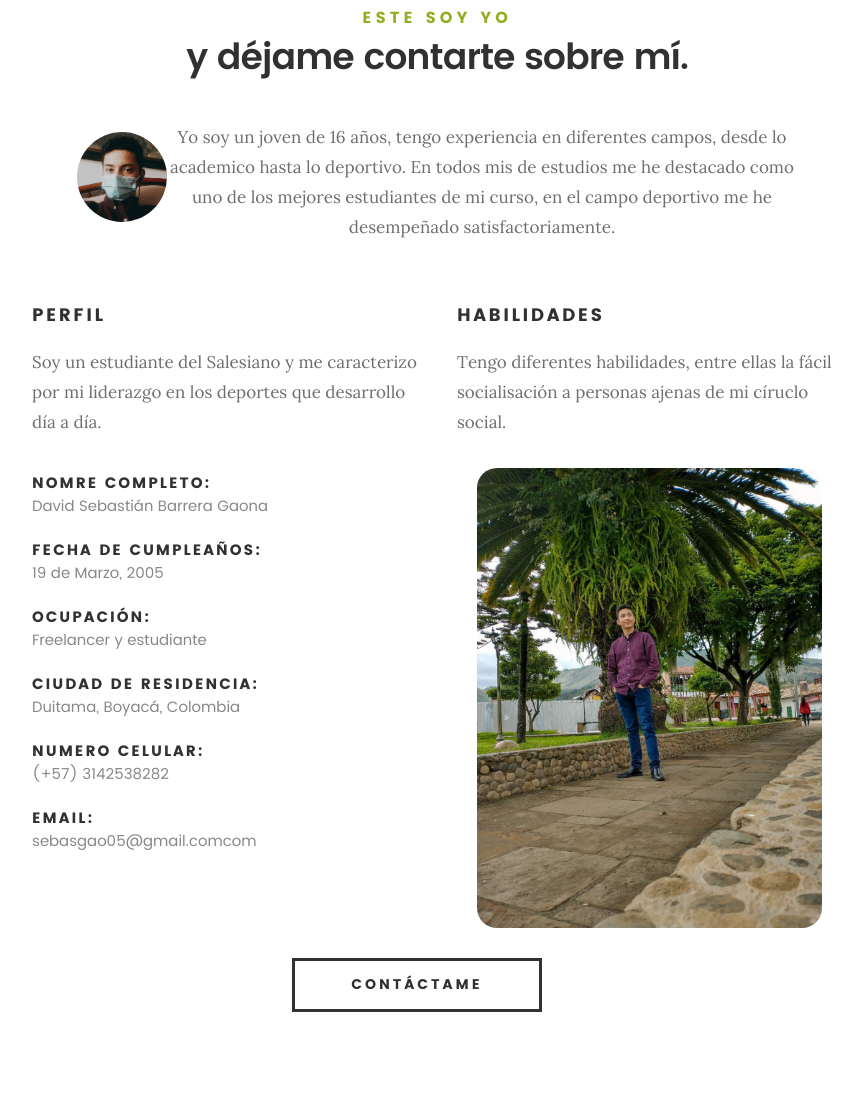
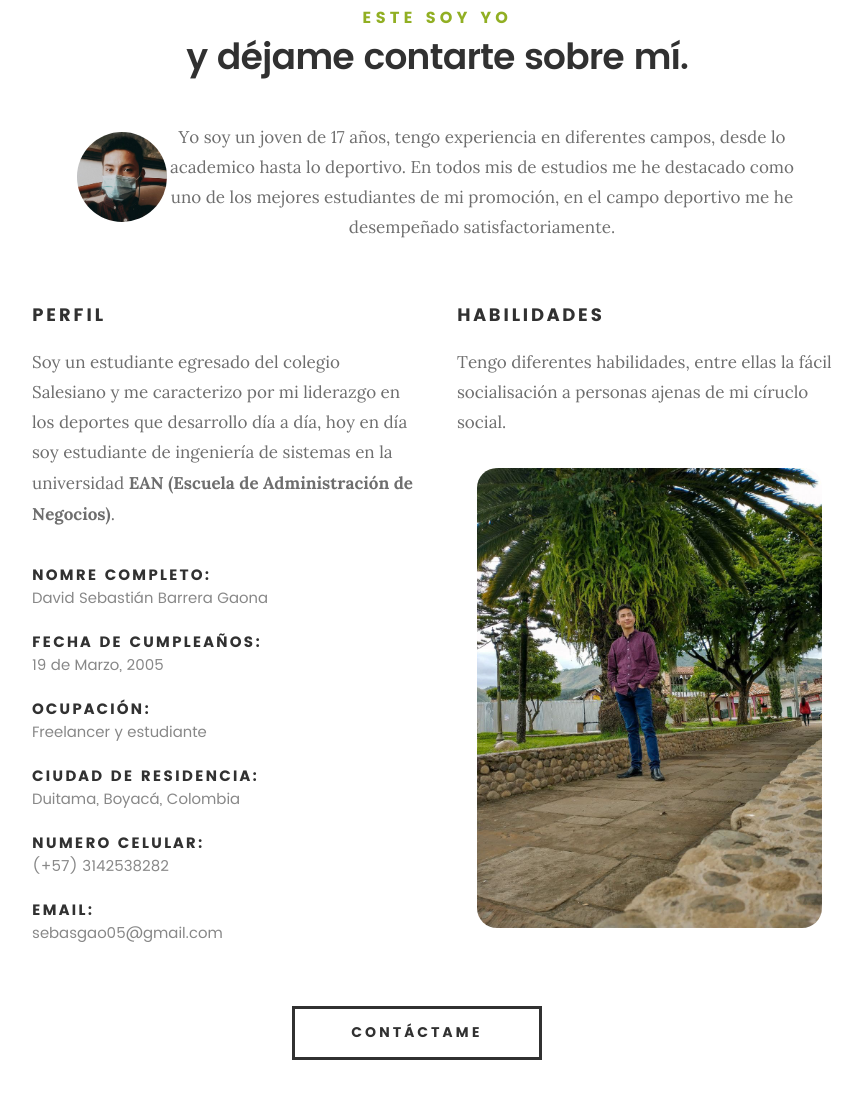
Before and after one commit to sebasgao05/Portafolio, a plain HTML site: page index.html in a window 1280 px wide. Shown: the part 917-2016 px from the top of the page, without its empty margins (203-1064 px from the left). Drawn offline with Linux system fonts and the light colour scheme; files whose address does not match are found by name.

Commit message:
Add files via upload

```diff
--- a/index.html
+++ b/index.html
@@ -97,14 +97,14 @@
 			<h1>y déjame contarte sobre mí.</h1>
 			<div class="intro-info">
 				<img src="images/profile-pic.png" alt="Foto de Perfil">
-				<p>Yo soy un joven de 16 años, tengo experiencia en diferentes campos, desde lo academico hasta lo deportivo. En todos mis de estudios me he destacado como uno de los mejores estudiantes de mi curso, en el campo deportivo me he desempeñado satisfactoriamente.</p>
+				<p>Yo soy un joven de 17 años, tengo experiencia en diferentes campos, desde lo academico hasta lo deportivo. En todos mis de estudios me he destacado como uno de los mejores estudiantes de mi promoción, en el campo deportivo me he desempeñado satisfactoriamente.</p>
 			</div>
 		</div>
 	</div> <!-- /section-intro -->
 	<div class="row about-content">
 		<div class="col-six tab-full">
 			<h3>Perfil</h3>
-			<p>Soy un estudiante del Salesiano y me caracterizo por mi liderazgo en los deportes que desarrollo día a día.</p>
+			<p>Soy un estudiante egresado del colegio Salesiano y me caracterizo por mi liderazgo en los deportes que desarrollo día a día, hoy en día soy estudiante de ingeniería de sistemas en la universidad <b>EAN (Escuela de Administración de Negocios)</b>.</p>
 			<ul class="info-list">
 				<li>
 					<strong>Nomre Completo:</strong>
@@ -128,7 +128,7 @@
 				</li>
 				<li>
 					<strong>Email:</strong>
-					<span>sebasgao05@gmail.comcom</span>
+					<span>sebasgao05@gmail.com</span>
 				</li>
 			</ul> <!-- /info-list -->
 		</div>
```
